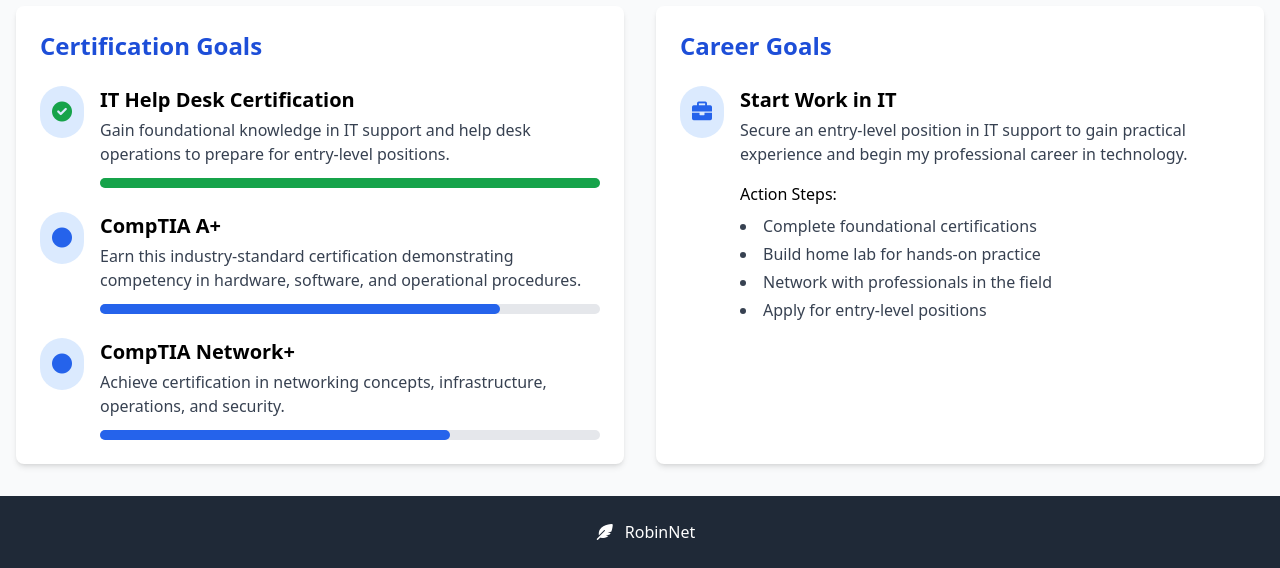
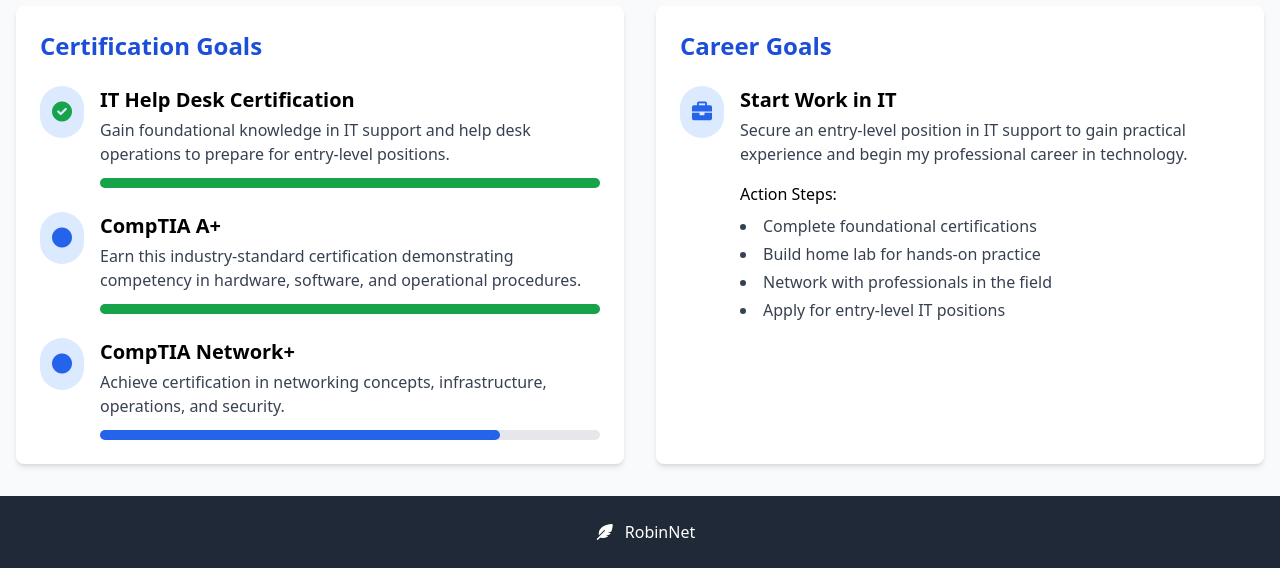
Before and after one commit to grobin1/robinNET, a plain HTML site: page goals.html in a window 1280 px wide. Shown: the part 398-966 px from the top of the page. Drawn offline with nearby package versions, Linux system fonts and the light colour scheme.

Commit message:
Progress Update

```diff
--- a/goals.html
+++ b/goals.html
@@ -69,7 +69,7 @@
                             <p class="text-gray-700 mt-1">Earn this industry-standard certification demonstrating
                                 competency in hardware, software, and operational procedures.</p>
                             <div class="w-full bg-gray-200 rounded-full h-2.5 mt-3">
-                                <div class="bg-blue-600 h-2.5 rounded-full" style="width: 80%"></div>
+                                <div class="bg-green-600 h-2.5 rounded-full" style="width: 100%"></div>
                             </div>
                         </div>
                     </div>
@@ -83,7 +83,7 @@
                             <p class="text-gray-700 mt-1">Achieve certification in networking concepts, infrastructure,
                                 operations, and security.</p>
                             <div class="w-full bg-gray-200 rounded-full h-2.5 mt-3">
-                                <div class="bg-blue-600 h-2.5 rounded-full" style="width: 70%"></div>
+                                <div class="bg-blue-600 h-2.5 rounded-full" style="width: 80%"></div>
                             </div>
                         </div>
                     </div>
@@ -107,7 +107,7 @@
                                 <li>Complete foundational certifications</li>
                                 <li>Build home lab for hands-on practice</li>
                                 <li>Network with professionals in the field</li>
-                                <li>Apply for entry-level positions</li>
+                                <li>Apply for entry-level IT positions</li>
                             </ul>
                         </div>
                     </div>
```
